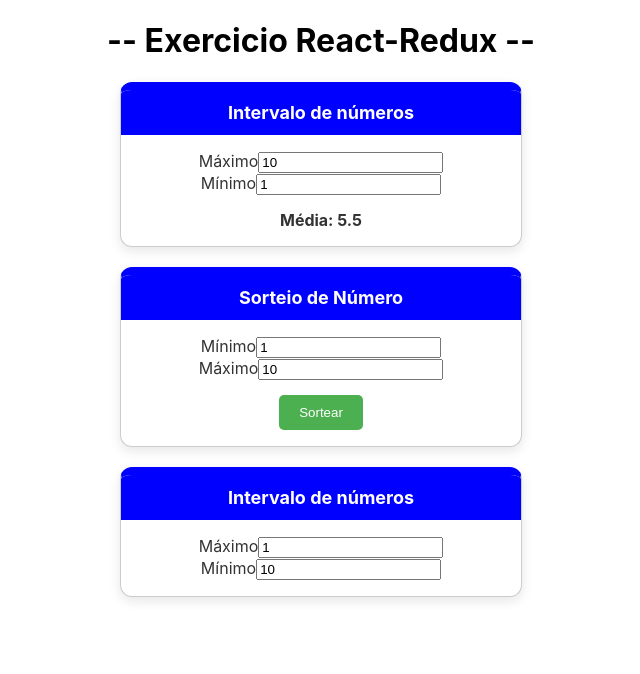
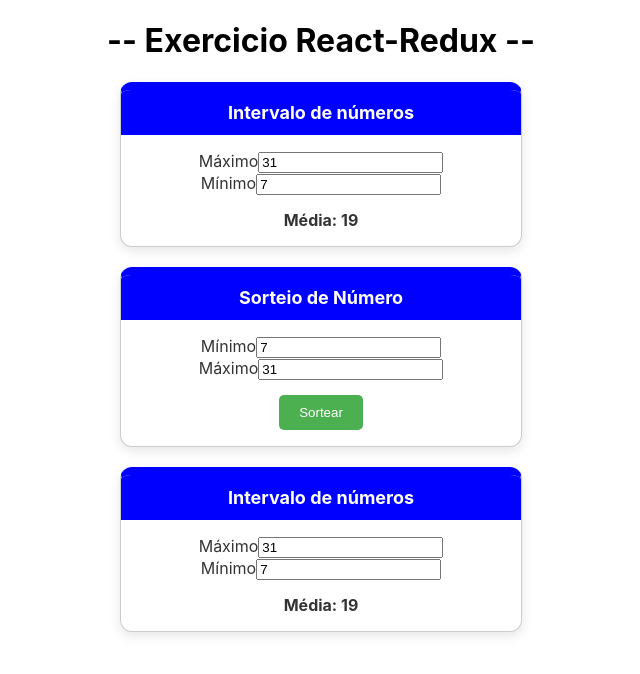
Before and after one commit to juancoutinhoflooxmongagua/Redux-Simples, a React (Create React App) app: page / in a window 1280 px wide. Shown: the top 674 px of the page, without its empty margins (319-959 px from the left). Built offline with nearby package versions, Linux system fonts and the light colour scheme.

Commit message:
feat: implement Redux

```diff
--- a/src/components/A.jsx
+++ b/src/components/A.jsx
@@ -1,18 +1,29 @@
 import React from "react";
+import { useSelector } from "react-redux";
 import Card from "./Card";
-export default function A(props) {
+
+export default function Interval() {
+    // Pegando os valores do Redux
+    const min = useSelector(state => state.numbers.min);
+    const max = useSelector(state => state.numbers.max);
+    const media = (min + max) / 2;
+
     return (
         <Card title="Intervalo de números">
             <div className="interval-container">
                 <div className="input-group">
                     <label>Máximo</label>
-                    <input type="number" value={1} />
+                    <input type="number" value={max} readOnly />
                 </div>
 
                 <div className="input-group">
                     <label>Mínimo</label>
-                    <input type="number" value={10} />
+                    <input type="number" value={min} readOnly />
                 </div>
+            </div>
+
+            <div style={{ marginTop: "15px" }}>
+                <strong>Média: {media}</strong>
             </div>
         </Card>
     );
--- a/src/components/Media.jsx
+++ b/src/components/Media.jsx
@@ -1,9 +1,10 @@
 import React from "react";
+import { useSelector } from "react-redux";
 import Card from "./Card";
 
 export default function Interval() {
-    const min = 1;
-    const max = 10;
+    const min = useSelector(state => state.numbers.min);
+    const max = useSelector(state => state.numbers.max);
     const media = (min + max) / 2;
 
     return (
--- a/src/components/Sort.jsx
+++ b/src/components/Sort.jsx
@@ -1,9 +1,10 @@
 import React, { useState } from "react";
+import { useSelector } from "react-redux";
 import Card from "./Card";
 
 export default function Sorteio() {
-    const [min, setMin] = useState(1);
-    const [max, setMax] = useState(10);
+  const min = useSelector(state => state.numbers.min);
+  const max = useSelector(state => state.numbers.max);
   const [resultado, setResultado] = useState(null);
 
   function sortear() {
@@ -16,19 +17,11 @@ export default function Sorteio() {
       <div className="interval-container">
         <div className="input-group">
           <label>Mínimo</label>
-                    <input
-                        type="number"
-                        value={min}
-                        onChange={(e) => setMin(Number(e.target.value))}
-                    />
+          <input type="number" value={min} readOnly />
         </div>
         <div className="input-group">
           <label>Máximo</label>
-                    <input
-                        type="number"
-                        value={max}
-                        onChange={(e) => setMax(Number(e.target.value))}
-                    />
+          <input type="number" value={max} readOnly />
         </div>
       </div>
 
--- a/src/store/storeConfig.js
+++ b/src/store/storeConfig.js
@@ -1,7 +1,7 @@
 import { createStore, combineReducers } from 'redux';
 
 const reducers = combineReducers({
-  numbers: function (state = { min: 1, max: 10 }, action) {
+  numbers: function (state = { min: 7, max: 31 }, action) {
     switch (action.type) {
       default:
         return state;
```
Lines whose indentation alone changed are shown as unchanged.
